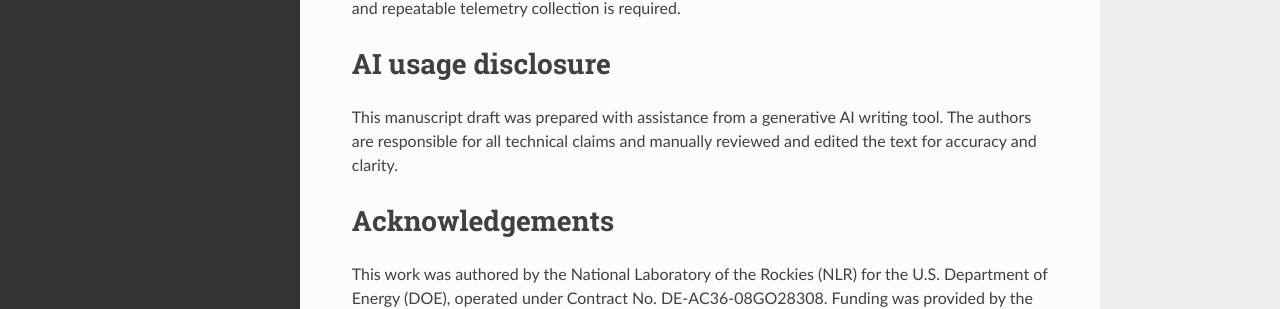
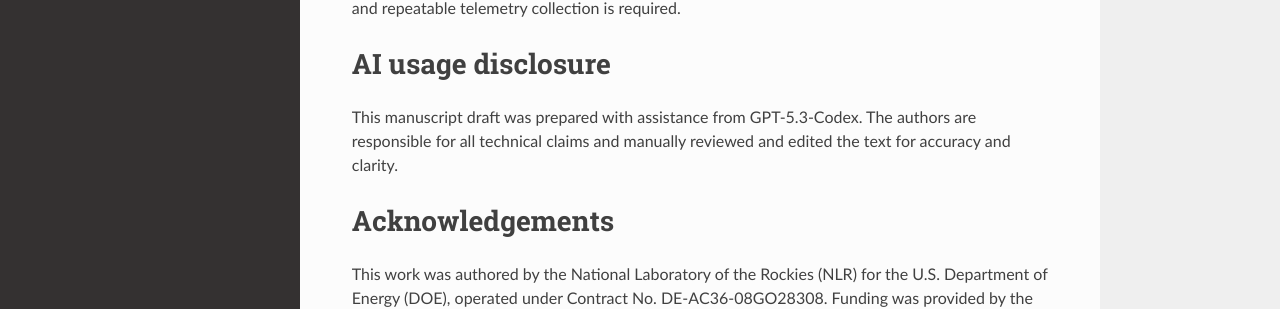
Before and after one commit to NatLabRockies/WattAMeter, a Sphinx documentation site: the page built from docs/joss/paper.md, in a window 1280 px wide and 900 px high, scrolled down 3759 px. Shown: the part 206-515 px from the top of the window. Built offline with Sphinx 7.4.7 and the Read the Docs theme 3.1.0, drawn with Linux system fonts in a browser that asks for light colours; pages that are not in the unit, such as notebooks, are missing from menus.

Commit message:
Update AI usage disclosure to specify GPT-5.3-Codex assistance

```diff
--- a/docs/joss/paper.md
+++ b/docs/joss/paper.md
@@ -98,7 +98,7 @@ These attributes make WattAMeter suitable as measurement infrastructure for perf
 
 # AI usage disclosure
 
-This manuscript draft was prepared with assistance from a generative AI writing tool. The authors are responsible for all technical claims and manually reviewed and edited the text for accuracy and clarity.
+This manuscript draft was prepared with assistance from GPT-5.3-Codex. The authors are responsible for all technical claims and manually reviewed and edited the text for accuracy and clarity.
 
 # Acknowledgements
 
```
